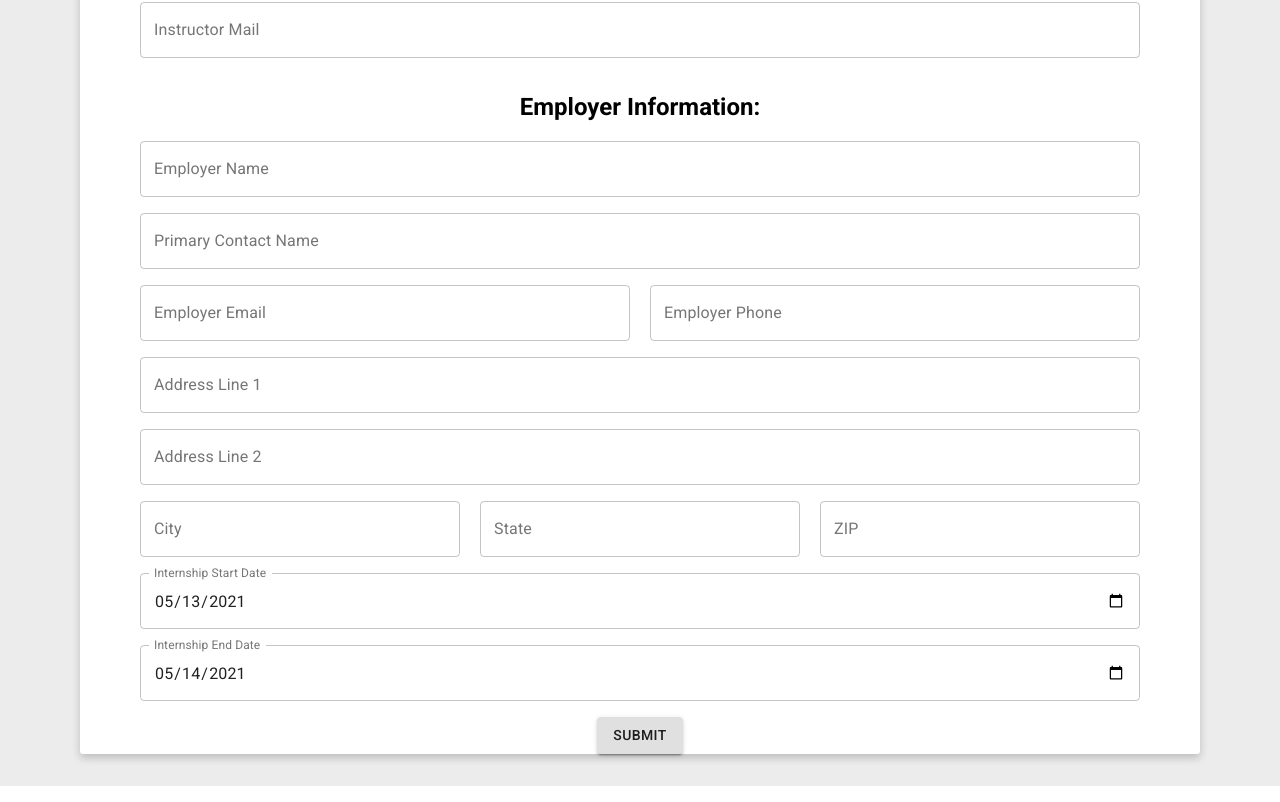
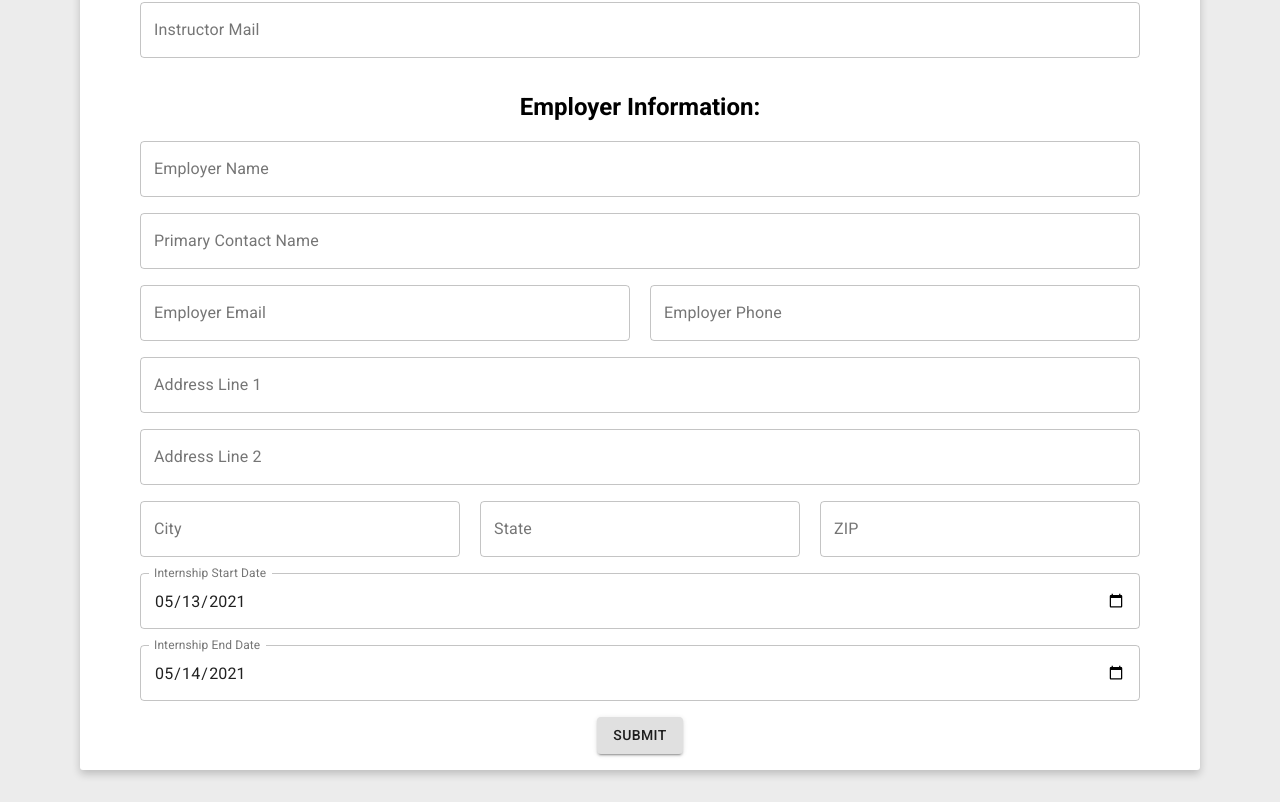
Before and after one commit to JarrenJ/SE-Internship-Management-System, a React (Create React App) app: page /appForm in a window 1280 px wide. Shown: the part 952-1754 px from the top of the page. Built offline with nearby package versions, Linux system fonts and the light colour scheme.

Commit message:
minor css update to pad bottom of submit btn

```diff
--- a/src/pages/ApplicationForm/applicationForm.css
+++ b/src/pages/ApplicationForm/applicationForm.css
@@ -19,6 +19,10 @@
     flex-direction: column;
     justify-content: center;
     align-items: center;
+}
+
+.app__form__submit__btn {
+    padding-bottom: 1rem;
 }
 
 .app__row {
--- a/src/pages/ApplicationForm/applicationForm.jsx
+++ b/src/pages/ApplicationForm/applicationForm.jsx
@@ -430,12 +430,14 @@ export function ApplicationForm() {
                         </div>
                     </div>
                 </div>
+                <div className='app__form__submit__btn'>
                     <Button
                         variant={"contained"}
                         onClick={submitCLick}
                     >
                         Submit
                     </Button>
+                </div>
 
             </form>
 
```
Lines whose indentation alone changed are shown as unchanged.
